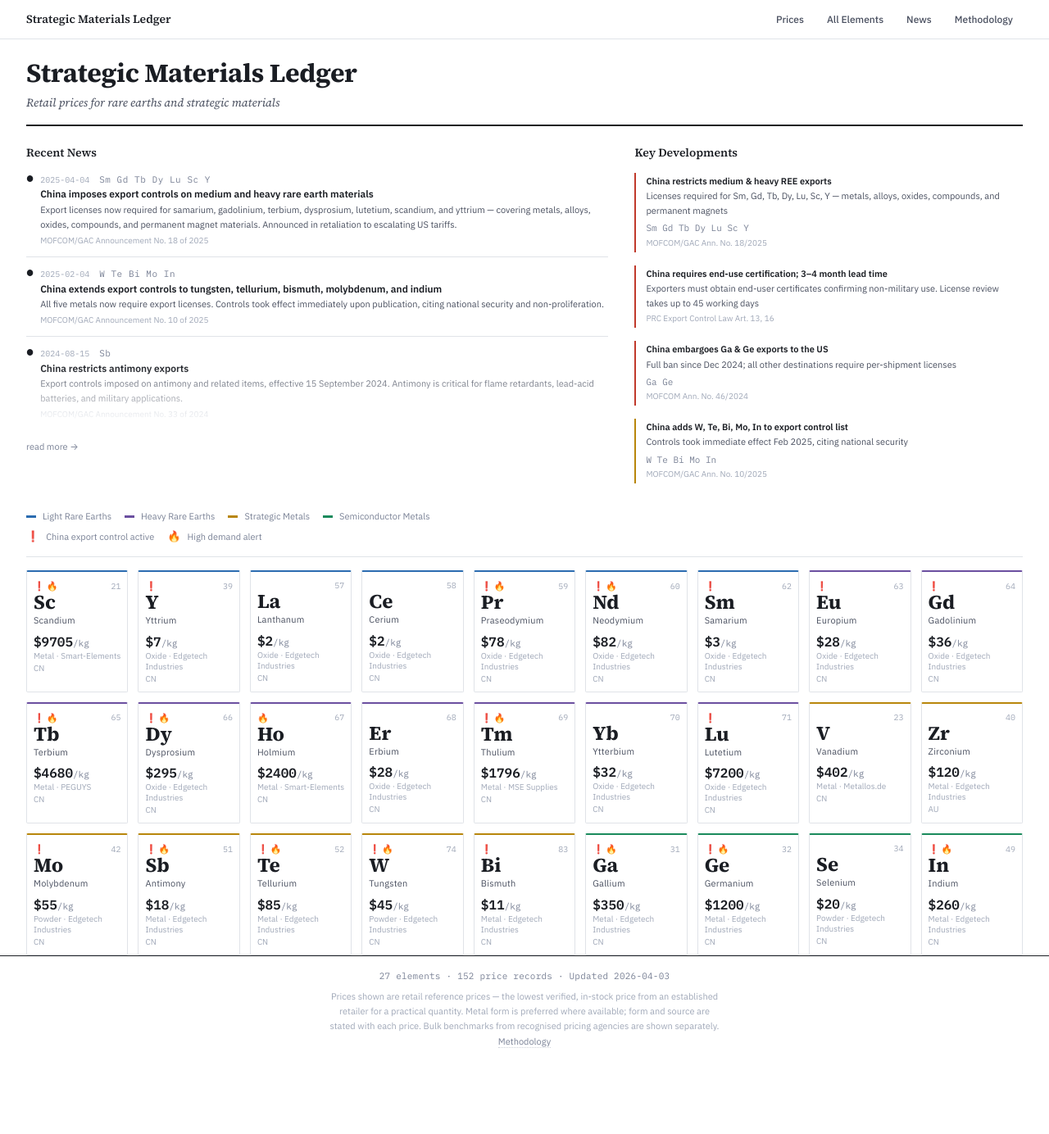
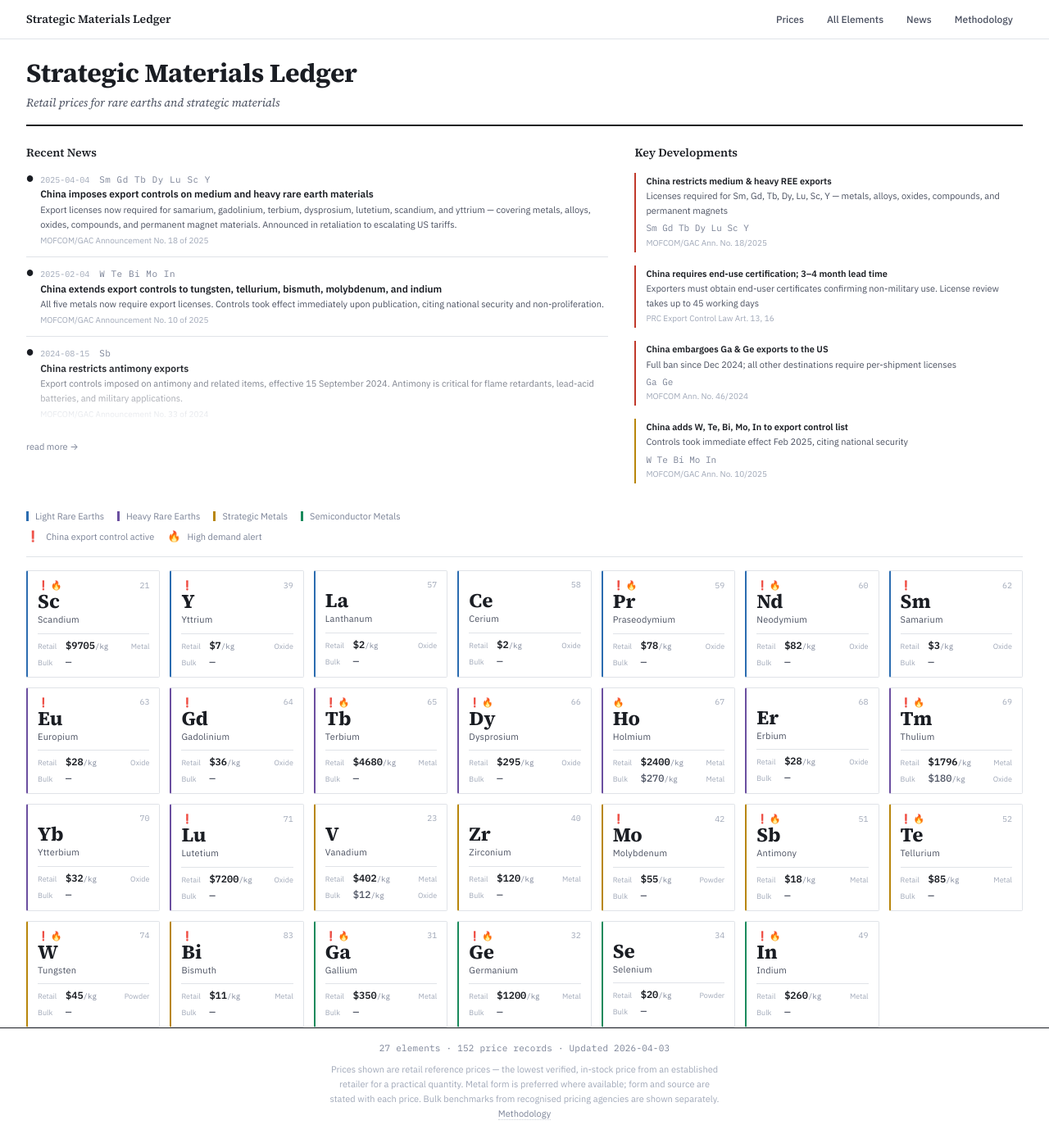
Before and after one commit to mironovb/lanthanides.io, a Jekyll site: the page built from index.html, in a window 1280 px wide. Shown: the whole page at 82% size. Built offline with Jekyll 4.4.1, drawn with Linux system fonts in a browser that asks for light colours; before the commit the page ends 1296 px from its top, so only the background shows below that.

Commit message:
main page update

```diff
--- a/_layouts/home.html
+++ b/_layouts/home.html
@@ -130,6 +130,21 @@ layout: default
         {% assign tile_ref = retail_ref_any %}
       {% endif %}
 
+      {% comment %} ── Bulk Benchmark: most recent bulk/industrial record, conf≥0.6 ── {% endcomment %}
+      {% assign tile_bulk = nil %}
+      {% for record in site.data.price_records %}
+        {% if record.element_symbol == cat_info.symbol %}
+          {% if record.market_tier == 'bulk' or record.market_tier == 'industrial' %}
+            {% assign conf100 = record.confidence_score | times: 100 | round %}
+            {% if conf100 >= 60 %}
+              {% if tile_bulk == nil or record.quote_date > tile_bulk.quote_date %}
+                {% assign tile_bulk = record %}
+              {% endif %}
+            {% endif %}
+          {% endif %}
+        {% endif %}
+      {% endfor %}
+
       <a href="{{ elem.url | relative_url }}" class="element-tile cat-{{ cat_info.category | replace: '_', '-' }}">
         <div class="tile-top">
           <span class="tile-indicators">
@@ -140,12 +155,31 @@ layout: default
         </div>
         <span class="tile-symbol">{{ cat_info.symbol }}</span>
         <span class="tile-name">{{ cat_info.name }}</span>
-        {% if tile_ref %}
-          <span class="tile-price">${{ tile_ref.normalized_usd_per_kg }}<span class="tile-unit">/kg</span></span>
-          <span class="tile-price-label">{{ tile_ref.form | capitalize }} &middot; {{ tile_ref.seller_name }}</span>
-          <span class="tile-meta">{{ cat_info.dominant_source_country }}</span>
+        {% if tile_ref or tile_bulk %}
+          <div class="tile-prices">
+            <div class="tile-price-row">
+              <span class="tile-price-tag">Retail</span>
+              {% if tile_ref %}
+                <span class="tile-price">${{ tile_ref.normalized_usd_per_kg }}<span class="tile-unit">/kg</span></span>
+                <span class="tile-form">{{ tile_ref.form | capitalize }}</span>
+              {% else %}
+                <span class="tile-price tile-no-data">&mdash;</span>
+              {% endif %}
+            </div>
+            <div class="tile-price-row">
+              <span class="tile-price-tag">Bulk</span>
+              {% if tile_bulk %}
+                <span class="tile-price tile-price-bulk">${{ tile_bulk.normalized_usd_per_kg }}<span class="tile-unit">/kg</span></span>
+                <span class="tile-form">{{ tile_bulk.form | capitalize }}</span>
+              {% else %}
+                <span class="tile-price tile-price-bulk tile-no-data">&mdash;</span>
+              {% endif %}
+            </div>
+          </div>
         {% else %}
-          <span class="tile-price tile-no-data" title="No price data tracked for this element">&mdash;</span>
+          <div class="tile-prices">
+            <span class="tile-price tile-no-data" title="No price data tracked for this element">&mdash;</span>
+          </div>
         {% endif %}
       </a>
     {% endif %}
--- a/_sass/_home.scss
+++ b/_sass/_home.scss
@@ -282,19 +282,19 @@
 // ── Element grid (wider, unified) ────────────────────────────
 .elements-grid {
   display: grid;
-  grid-template-columns: repeat(auto-fill, minmax(140px, 1fr));
+  grid-template-columns: repeat(auto-fill, minmax(156px, 1fr));
   gap: $sp-3;
 
   @include bp-md {
-    grid-template-columns: repeat(5, 1fr);
+    grid-template-columns: repeat(4, 1fr);
   }
 
   @include bp-lg {
-    grid-template-columns: repeat(7, 1fr);
+    grid-template-columns: repeat(6, 1fr);
   }
 
   @include bp-xl {
-    grid-template-columns: repeat(9, 1fr);
+    grid-template-columns: repeat(7, 1fr);
   }
 }
 
@@ -302,22 +302,23 @@
   display: flex;
   flex-direction: column;
   align-items: flex-start;
-  padding: $sp-3 $sp-2 $sp-2;
+  padding: $sp-3 $sp-3 0;
   background: $bg-card;
   border: 1px solid $border-primary;
   border-radius: $radius-sm;
   text-decoration: none;
-  transition: border-color $transition-fast;
+  transition: border-color $transition-fast, box-shadow $transition-fast;
 
   &:hover {
     border-color: $text-muted;
+    box-shadow: $shadow-sm;
   }
 
-  // Category top-border accent
-  &.cat-rare-earth-light { border-top: 2px solid $cat-ree-light; }
-  &.cat-rare-earth-heavy { border-top: 2px solid $cat-ree-heavy; }
-  &.cat-strategic-metal { border-top: 2px solid $cat-strategic; }
-  &.cat-semiconductor-metal { border-top: 2px solid $cat-semiconductor; }
+  // Category left-border accent
+  &.cat-rare-earth-light { border-left: 2px solid $cat-ree-light; }
+  &.cat-rare-earth-heavy { border-left: 2px solid $cat-ree-heavy; }
+  &.cat-strategic-metal { border-left: 2px solid $cat-strategic; }
+  &.cat-semiconductor-metal { border-left: 2px solid $cat-semiconductor; }
 
   .tile-top {
     display: flex;
@@ -334,13 +335,8 @@
     line-height: 1;
   }
 
-  .ind-control {
-    font-size: 11px;
-  }
-
-  .ind-demand {
-    font-size: 11px;
-  }
+  .ind-control { font-size: 11px; }
+  .ind-demand { font-size: 11px; }
 
   .tile-z {
     font-family: $font-mono;
@@ -360,42 +356,66 @@
   .tile-name {
     font-size: $fs-xs;
     color: $text-secondary;
-    margin-bottom: $sp-2;
     letter-spacing: 0.02em;
+  }
+
+  // ── Dual-price section ──
+  .tile-prices {
+    align-self: stretch;
+    margin-top: $sp-2;
+    padding: $sp-2 0;
+    border-top: 1px solid $border-primary;
+    display: flex;
+    flex-direction: column;
+    gap: $sp-1;
+  }
+
+  .tile-price-row {
+    display: flex;
+    align-items: baseline;
+    gap: $sp-1;
+    min-height: 16px;
+  }
+
+  .tile-price-tag {
+    font-size: 9px;
+    color: $text-dim;
+    width: 30px;
+    flex-shrink: 0;
+    line-height: 1;
   }
 
   .tile-price {
     font-family: $font-mono;
-    font-size: $fs-lg;
+    font-size: $fs-sm;
     font-weight: $fw-semibold;
     color: $text-primary;
     line-height: 1;
-    margin-top: 1px;
+    white-space: nowrap;
 
     &.tile-no-data {
       color: $text-dim;
-      font-size: $fs-md;
+      font-weight: $fw-normal;
       cursor: help;
+    }
+
+    &.tile-price-bulk {
+      font-weight: $fw-medium;
+      color: $text-secondary;
     }
   }
 
   .tile-unit {
-    font-size: $fs-xs;
+    font-size: 9px;
     font-weight: $fw-normal;
     color: $text-muted;
   }
 
-  .tile-price-label {
-    font-size: 10px;
+  .tile-form {
+    font-size: 9px;
     color: $text-dim;
-    line-height: 1.3;
-    margin-top: 3px;
-  }
-
-  .tile-meta {
-    font-size: 10px;
-    color: $text-dim;
-    margin-top: 1px;
+    line-height: 1;
+    margin-left: auto;
   }
 }
 
@@ -417,8 +437,8 @@
 
 .legend-swatch {
   display: inline-block;
-  width: 12px;
-  height: 3px;
+  width: 3px;
+  height: 12px;
   border-radius: 0;
 
   &.swatch-ree-light { background: $cat-ree-light; }
@@ -440,15 +460,6 @@
 .legend-icon {
   font-size: 13px;
   line-height: 1;
-
-  &.legend-icon-dollar {
-    font-family: $font-mono;
-    font-size: 11px;
-    font-weight: $fw-semibold;
-    color: $accent-amber;
-    letter-spacing: -0.5px;
-  }
-
 }
 
 .legend-link {
```
